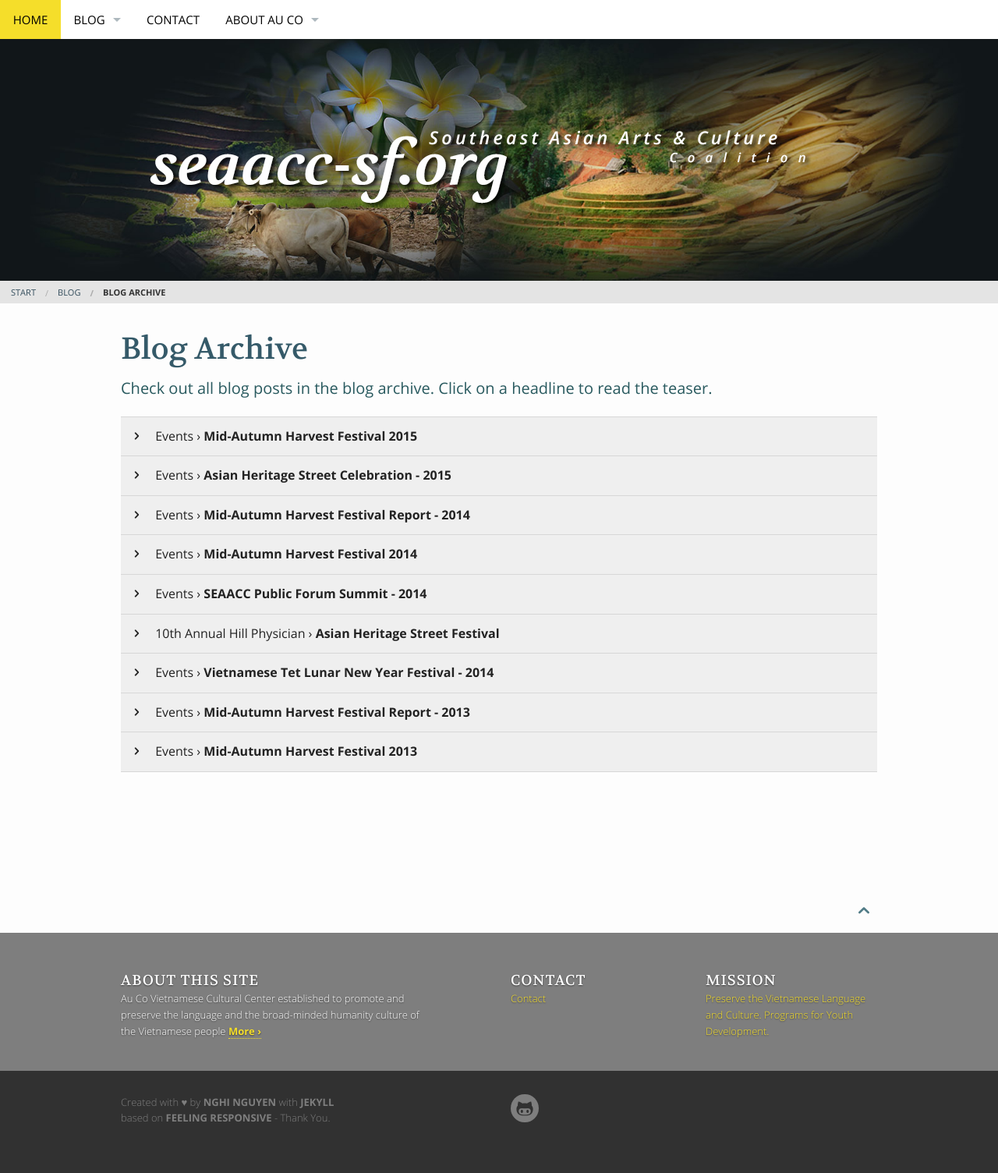
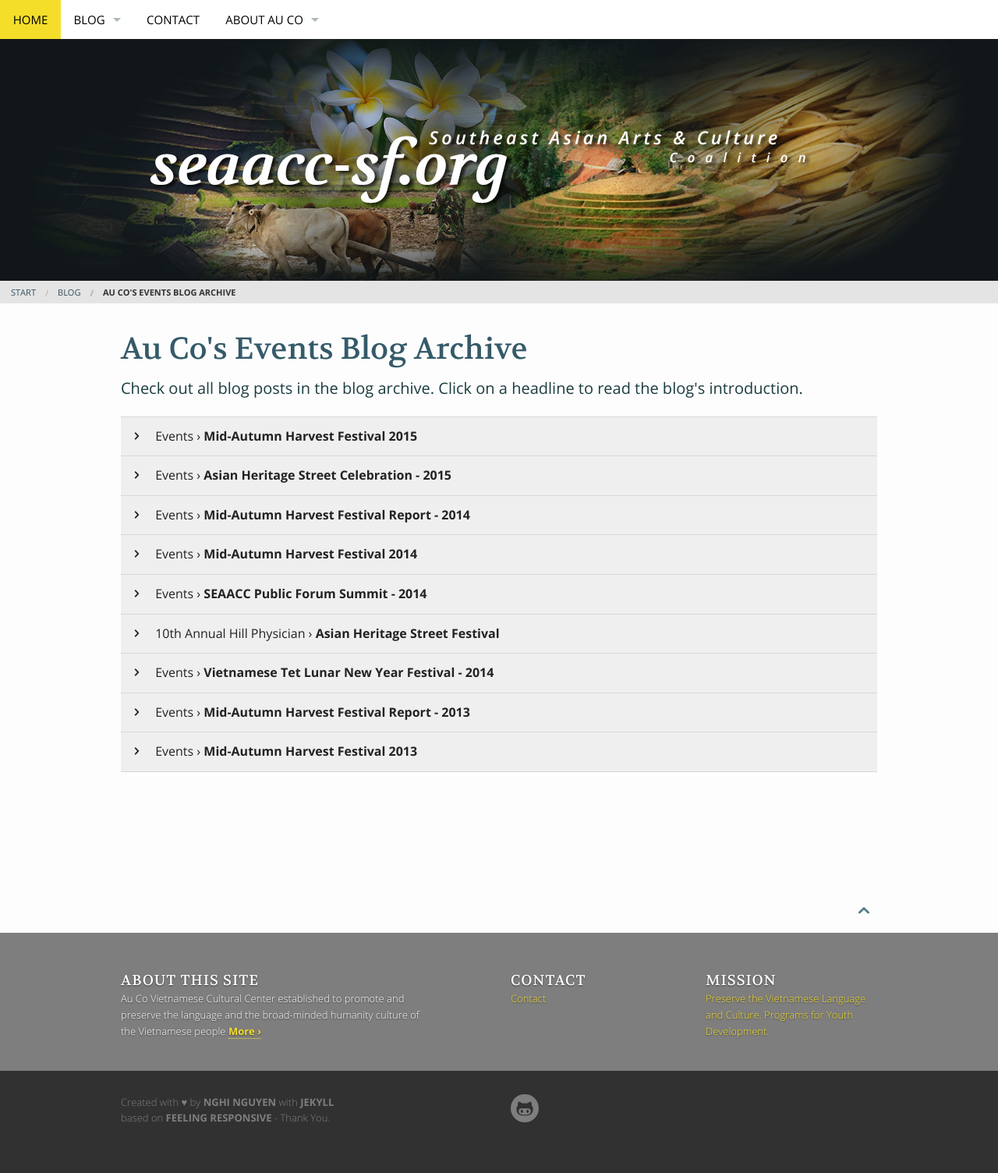
Before and after one commit to nghin/aucocenter.org.dev, a Jekyll site: the page built from blog/archive.html, in a window 1280 px wide. Shown: the whole page at 78% size. Built offline with Jekyll 4.4.1, drawn with Linux system fonts in a browser that asks for light colours.

Commit message:
Some color tuning + removed blog archive filter

```diff
--- a/_sass/_custom.scss
+++ b/_sass/_custom.scss
@@ -5,7 +5,7 @@ h1, h2, h3, h4, h5, h6 {
     color: #355A69;
 }
 body {
-    color: #295A5F;
+    color: #1C3D40;
 }
 a {
     color: #507B86;
--- a/blog/archive.html
+++ b/blog/archive.html
@@ -1,7 +1,7 @@
 ---
 layout: default
-title: "Blog Archive"
-teaser: "Check out all blog posts in the blog archive. Click on a headline to read the teaser."
+title: "Au Co's Events Blog Archive"
+teaser: "Check out all blog posts in the blog archive. Click on a headline to read the blog's introduction."
 breadcrumb: true
 header:
   image_fullwidth: seaaccsf-home-eng-banner.jpg
@@ -14,7 +14,7 @@ permalink: "blog/archive/"
 
 		<dl class="accordion" data-accordion>
 			{% assign counter = 1 %}
-			{% for post in site.posts limit:1000 %} {% if post.categories contains 'events' %}
+			{% for post in site.posts limit:1000 %}
 			<dd class="accordion-navigation">
 			<a href="#panel{{ counter }}"><span class="iconfont"></span> {% if post.subheadline %}{{ post.subheadline }} › {% endif %}<strong>{{ post.title }}</strong></a>
 				<div id="panel{{ counter }}" class="content">
@@ -23,7 +23,7 @@ permalink: "blog/archive/"
 				</div>
 			</dd>
 			{% assign counter=counter | plus:1 %}
-			{% endif %} {% endfor %}
+			{% endfor %}
 		</dl>
 	</div><!-- /.small-12.columns -->
 </div><!-- /.row -->
```
